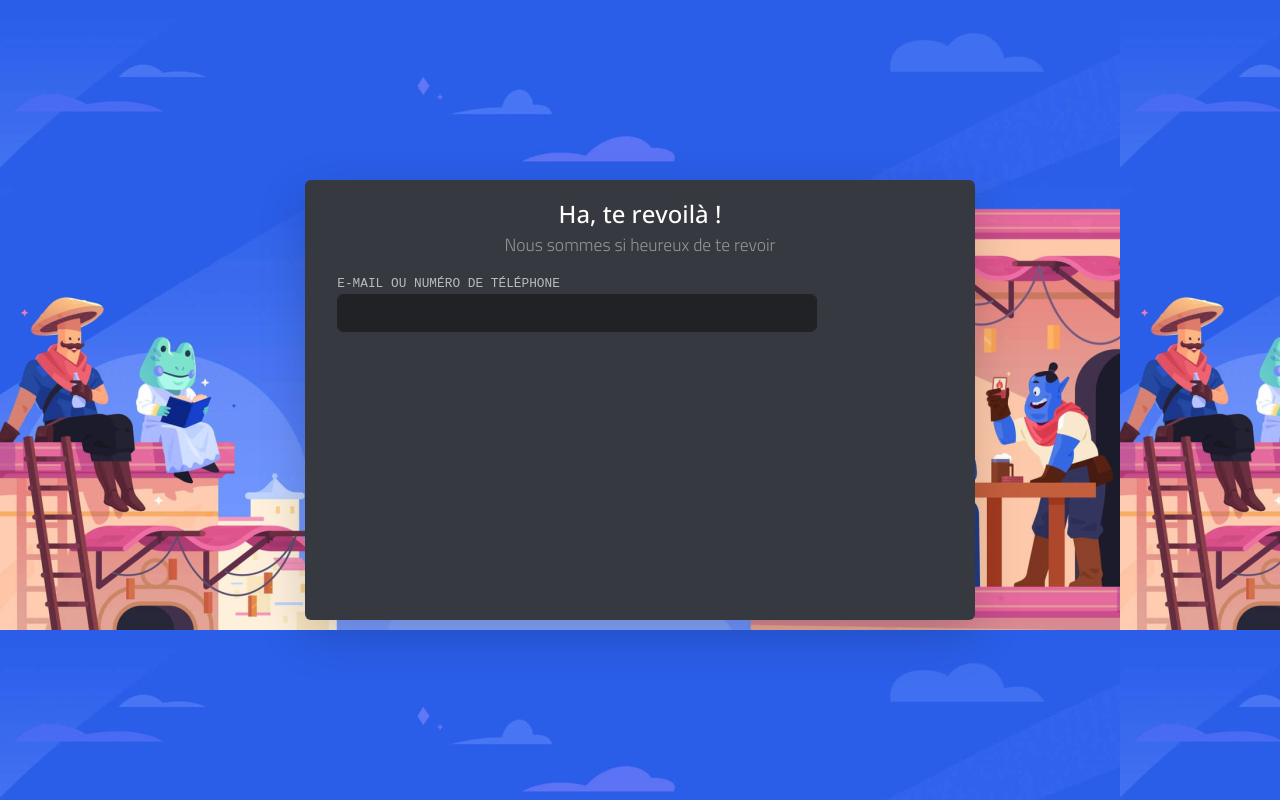
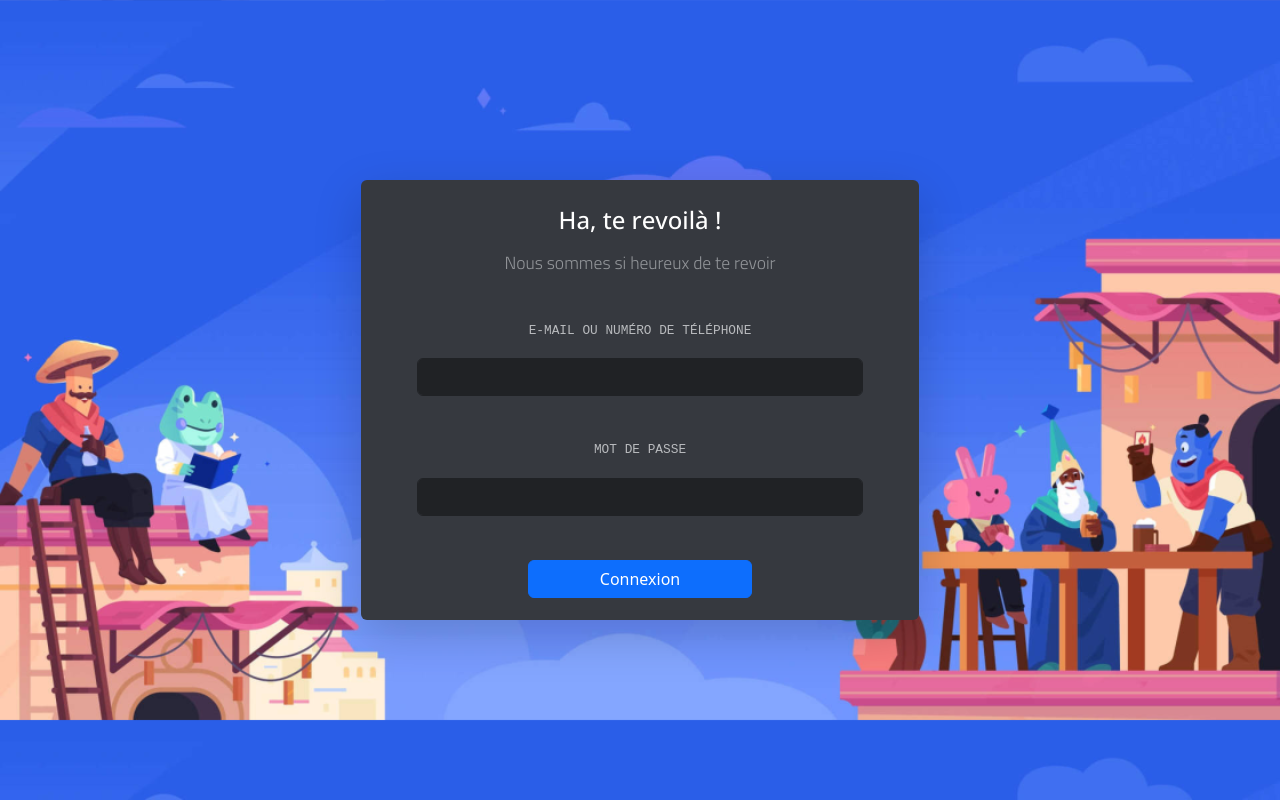
Before and after one commit to vela-nova/nodejs-discord-front, a plain HTML site: page HTML/login.html in a window 1280 px wide. Drawn offline with nearby package versions, Linux system fonts and the light colour scheme.

Commit message:
Connection Page Update

```diff
--- a/CSS/login.css
+++ b/CSS/login.css
@@ -1,5 +1,6 @@
 body {
     background-image: url("../Resources/imagee.png");
+    background-size: 100%;
     height: 100vh;
 }
 
@@ -9,7 +10,7 @@ body {
 
 .login {
     background-color: rgb(54, 57, 63);
-    width: 60%;
+    width: 50%;
     height: 55%;
 }
 
@@ -33,15 +34,29 @@ body {
 .tertiarytext{
     font-family: 'Courier New', Courier, monospace; /* Police à choisir */
     font-size: 0.8rem;
-    padding-top: 1rem;
-    padding-left: 2rem;
+    padding-top: 2rem;
     color: rgb(185, 187, 190)
 }
 
 .inputtext{
-    padding-left: 2rem;
-    margin-left: 2rem;
-    width: 30rem;
+    margin-top: 0.4rem;
+    width: 80%;
     background-color: rgb(32, 34, 37);
     border-color: rgb(32, 34, 37);
+    color: white;
 }
+
+.inputtext:focus{
+    background-color: rgb(32, 34, 37);
+    color: white;
+}
+
+.connectionbutton{
+    margin-top: 2rem;
+    width: 40%;
+}
+
+.graycolor{
+    background-color: rgb(54, 57, 63);
+    border-color: rgb(54, 57, 63);
+}
--- a/HTML/login.html
+++ b/HTML/login.html
@@ -16,11 +16,14 @@
   <body>
 
     <div class="container d-flex align-items-center justify-content-center">
-        <div class="login rounded shadow-lg">
-            <label class="d-flex justify-content-center primarytext">Ha, te revoilà !</label>
-            <label class="d-flex justify-content-center secondarytext">Nous sommes si heureux de te revoir</label>
-            <label class="d-flex justify-content-between tertiarytext">E-MAIL OU NUMÉRO DE TÉLÉPHONE</label>
-            <input class="inputtext d-flex justify-content-between form-control">
+        <div class="row text-center align-items-center justify-content-center login rounded shadow-lg">
+          <label class="primarytext">Ha, te revoilà !</label>
+          <label class="secondarytext">Nous sommes si heureux de te revoir</label>
+          <label class="tertiarytext">E-MAIL OU NUMÉRO DE TÉLÉPHONE</label>
+          <input class="inputtext form-control" type="text">
+          <label class="tertiarytext">MOT DE PASSE</label>
+          <input class="inputtext form-control">
+          <button type="submit" class="connectionbutton btn btn-primary mb-3">Connexion</button>
         </div>
     </div>
     <script src="https://cdn.jsdelivr.net/npm/bootstrap@5.3.0-alpha1/dist/js/bootstrap.bundle.min.js" integrity="sha384-w76AqPfDkMBDXo30jS1Sgez6pr3x5MlQ1ZAGC+nuZB+EYdgRZgiwxhTBTkF7CXvN" crossorigin="anonymous"></script>
```
Also changed, not shown: Resources/logodiscord.png (added).
